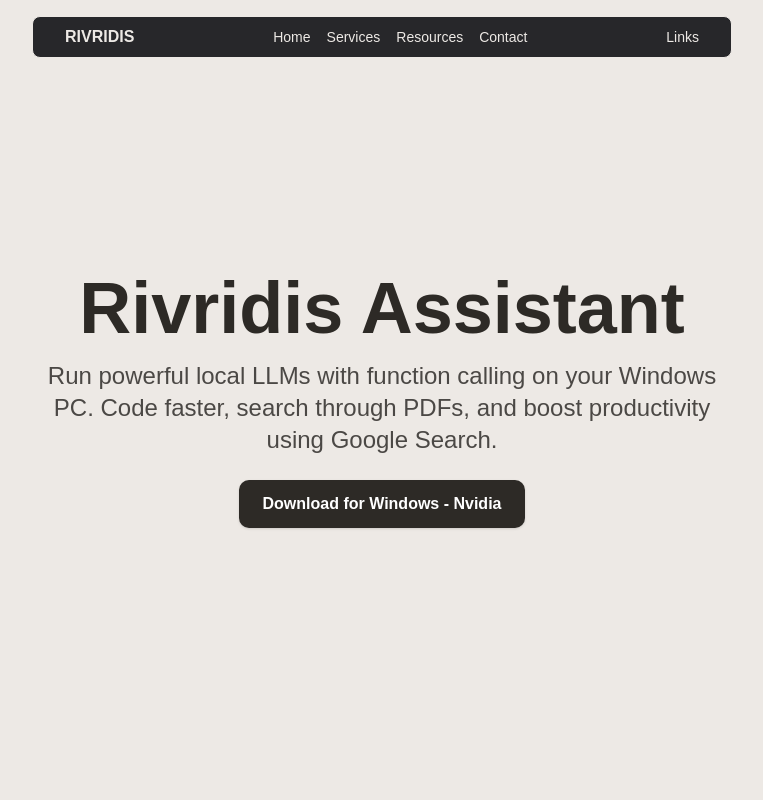
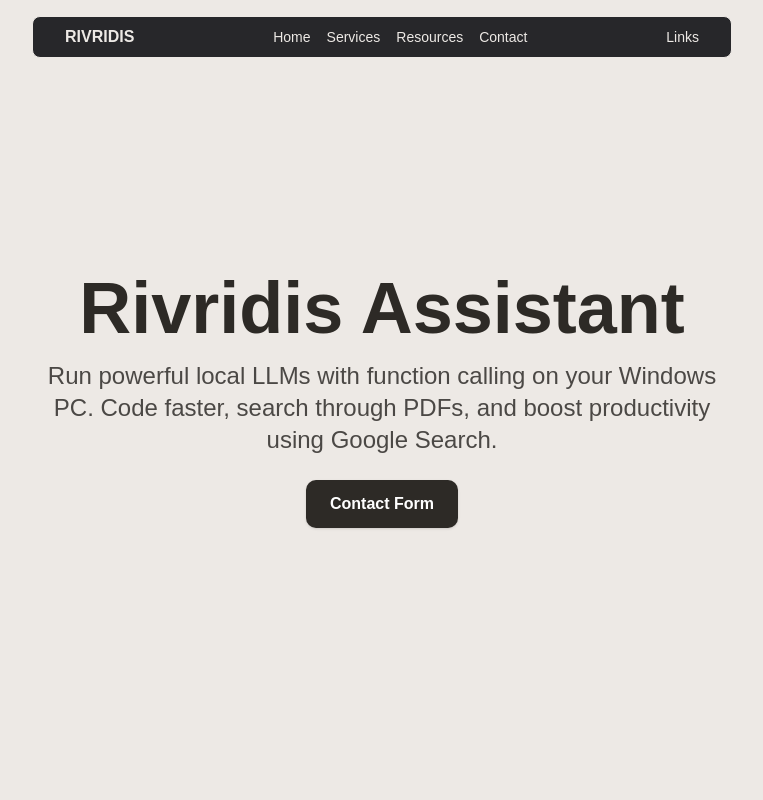
Before and after one commit to Rivridis/rivridis-website, a Next.js app: page /rivridis-assistant in a window 1280 px wide. Shown: the top 800 px of the page, without its empty margins (258-1021 px from the left). Built offline with nearby package versions, Linux system fonts and the light colour scheme.

Commit message:
temp update

```diff
--- a/src/app/rivridis-assistant/page.js
+++ b/src/app/rivridis-assistant/page.js
@@ -22,8 +22,8 @@ export default function Home() {
                   <p className="text-2xl text-[#4b4845] mb-6">
                     Run powerful local LLMs with function calling on your Windows PC. Code faster, search through PDFs, and boost productivity using Google Search.
                   </p>
-                  <Link href="#pricing" className="inline-block bg-[#2d2a26] text-white px-6 py-3 rounded-lg font-semibold shadow hover:bg-[#4b4845] transition">
-                    Download for Windows - Nvidia
+                  <Link href="/contact" className="inline-block bg-[#2d2a26] text-white px-6 py-3 rounded-lg font-semibold shadow hover:bg-[#4b4845] transition">
+                    Contact Form
                   </Link>
                 </section>
                 {/* Features Section */}
```
